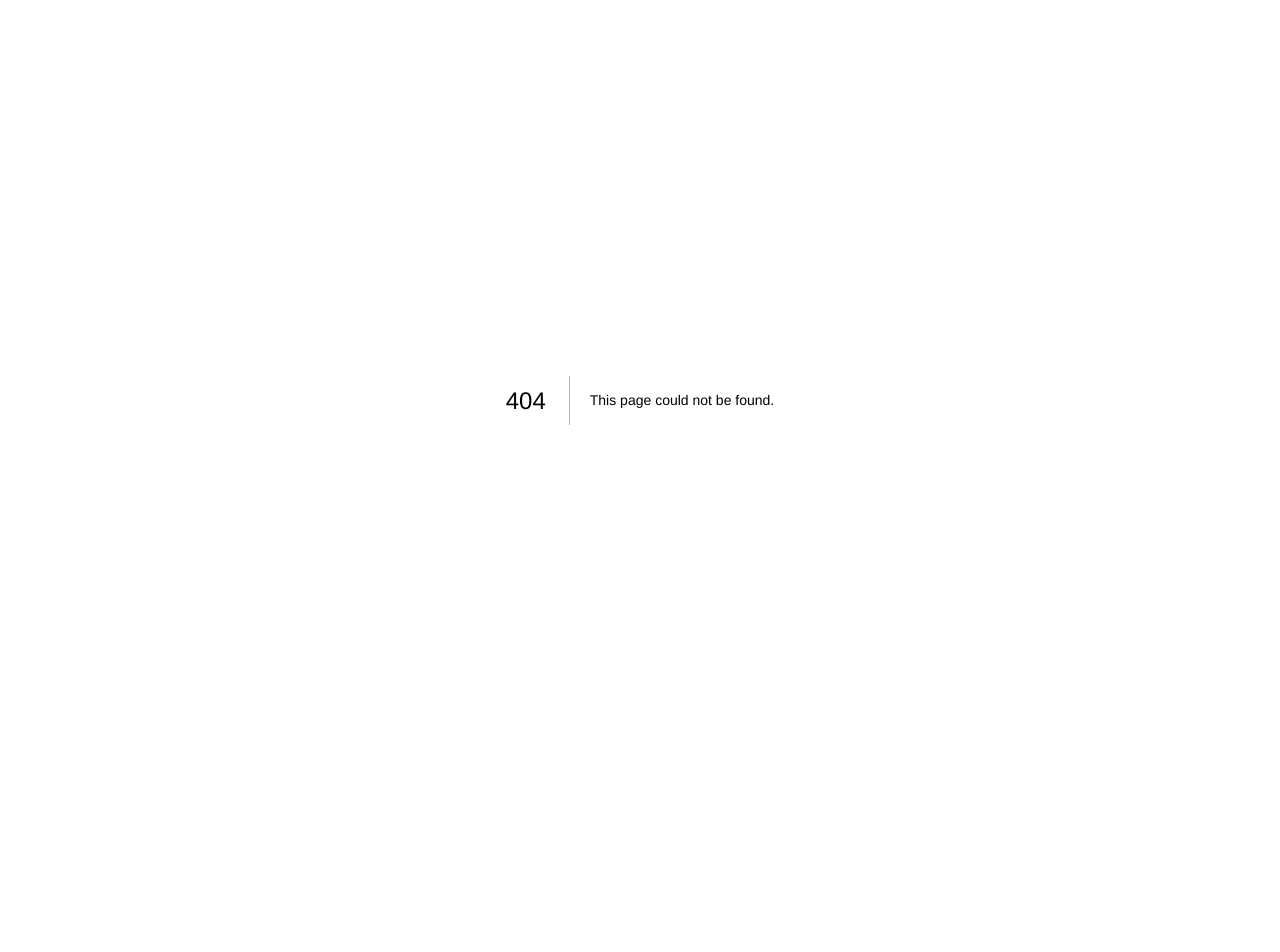
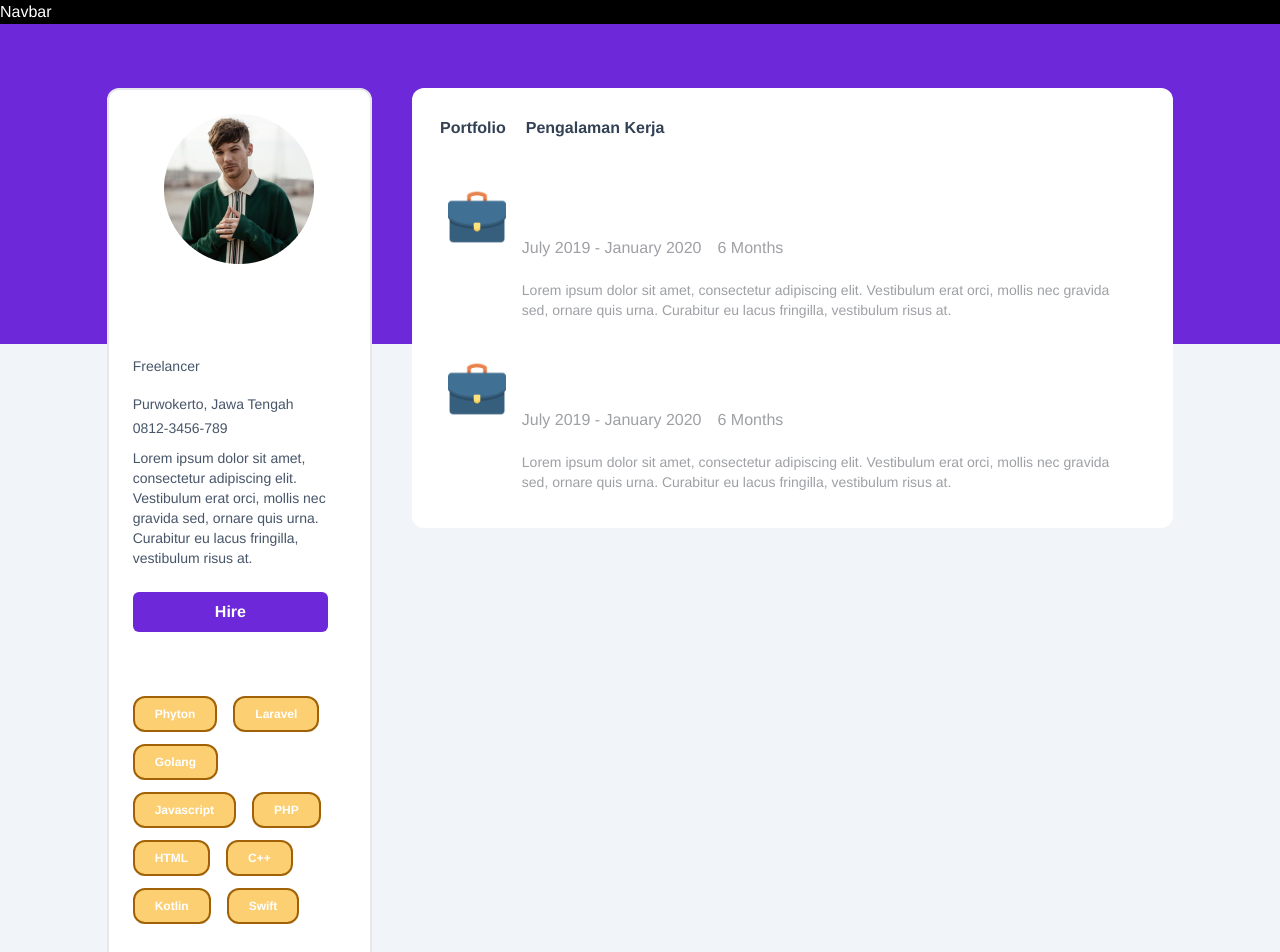
Before and after one commit to Han-Express/Peworld-FE, a Next.js app: page /profile/comp-profile in a window 1280 px wide. Before the commit this address had no page. Shown: the top 952 px of the page. Before the commit the page ends 800 px from the top, so only its background shows below. Built offline with nearby package versions, Linux system fonts and the light colour scheme.

Commit message:
Add company profile

```diff
--- /dev/null
+++ b/src/Layout/CompanyProfile/PengalamanKerja.js
@@ -0,0 +1,48 @@
+const PengalamanKerja = () => {
+  return (
+    <div>
+      <div className="flex m-4">
+        <div className="my-5 w-24 mr-4 mt-6">
+          <img src="/img/suitcase.png" />
+        </div>
+        <div>
+          <div className="mt-4">
+            <h4 className="text-xl font-semibold">Engineer</h4>
+            <h4 className="text-lg">Tokopedia</h4>
+          </div>
+          <div className="flex text-[#9EA0A5]">
+            <h4 className="text-base ">July 2019 - January 2020</h4>
+            <h6 className="ml-4">6 Months</h6>
+          </div>
+          <h4 className="text-sm mt-5 text-[#9EA0A5]">
+            Lorem ipsum dolor sit amet, consectetur adipiscing elit. Vestibulum
+            erat orci, mollis nec gravida sed, ornare quis urna. Curabitur eu
+            lacus fringilla, vestibulum risus at.
+          </h4>
+        </div>
+      </div>
+      <div className="flex m-4">
+        <div className="my-5 w-24 mr-4 mt-6">
+          <img src="/img/suitcase.png" />
+        </div>
+        <div>
+          <div className="mt-4">
+            <h4 className="text-xl font-semibold">Engineer</h4>
+            <h4 className="text-lg">Tokopedia</h4>
+          </div>
+          <div className="flex text-[#9EA0A5]">
+            <h4 className="text-base ">July 2019 - January 2020</h4>
+            <h6 className="ml-4">6 Months</h6>
+          </div>
+          <h4 className="text-sm mt-5 text-[#9EA0A5]">
+            Lorem ipsum dolor sit amet, consectetur adipiscing elit. Vestibulum
+            erat orci, mollis nec gravida sed, ornare quis urna. Curabitur eu
+            lacus fringilla, vestibulum risus at.
+          </h4>
+        </div>
+      </div>
+    </div>
+  );
+};
+
+export default PengalamanKerja;
--- /dev/null
+++ b/src/Layout/CompanyProfile/Portfolio.js
@@ -0,0 +1,32 @@
+const Portfolio = () => {
+  return (
+    <div className="flex flex-wrap mt-3 text-sm justify-center ">
+      <div className="border-1 pr-2 pt-2 text-center">
+        <img className="w-11/12 mx-auto" src="/img/portfolioExample.png" />
+        <p className="">Example</p>
+      </div>
+      <div className="border-1 pr-2 pt-2 text-center">
+        <img className="w-11/12 mx-auto" src="/img/portfolioExample.png" />
+        <p>Example</p>
+      </div>
+      <div className="border-1 pr-2 pt-2 text-center">
+        <img className="w-11/12 mx-auto" src="/img/portfolioExample.png" />
+        <p>Example</p>
+      </div>
+      <div className="border-1 pr-2 pt-2 text-center">
+        <img className="w-11/12 mx-auto" src="/img/portfolioExample.png" />
+        <p>Example</p>
+      </div>
+      <div className="border-1 pr-2 pt-2 text-center">
+        <img className="w-11/12 mx-auto" src="/img/portfolioExample.png" />
+        <p>Example</p>
+      </div>
+      <div className="border-1 pr-2 pt-2 text-center">
+        <img className="w-11/12 mx-auto" src="/img/portfolioExample.png" />
+        <p>Example</p>
+      </div>
+    </div>
+  );
+};
+
+export default Portfolio;
--- /dev/null
+++ b/src/Layout/CompanyProfile/index.js
@@ -0,0 +1,83 @@
+import React, { useState } from "react";
+import Layout from "../../Component/Layout";
+import { HiOutlineMail } from 'react-icons/hi'
+import {TiSocialInstagram} from 'react-icons/ti'
+import { AiFillGithub, AiFillGitlab } from "react-icons/ai";
+import Portfolio from "./Portfolio";
+import PengalamanKerja from "./PengalamanKerja";
+import { useRouter } from "next/router";
+
+const CompanyProfile = () => {
+  // const router = useRouter();
+  // const handleClick = (e) => {
+  //   router.push(`/comp-profile?page=${e.target.value}`);
+  // }
+  const [page, setPage] = useState("")
+  return(
+    <>
+    <Layout>
+    <div className="bg-slate-100 pb-16">
+      <div className="bg-violet-700 h-80 w-full"></div>
+        <div className="my-5 flex w-5/6 mx-auto -mt-64">
+          <div className="bg-white rounded-xl p-6 w-1/3 border-2 mr-10 justify-around">
+            <div>
+              <img className="mx-auto" src="/img/companyProfile.png"/>
+            </div>
+              <h1 className="mt-5 text-lg font-semibold">Louis Tomlison</h1>
+            <div className="text-sm my-4">
+              <p>Web Developer</p>
+              <p className="text-slate-600 mt-2">Freelancer</p>
+            </div>
+            <div className="text-sm text-slate-600 mt-3 leading-6">
+              <p>Purwokerto, Jawa Tengah</p>
+              <p>0812-3456-789</p>
+            </div>
+            <div className="text-sm text-slate-600 mt-2">
+              <p>Lorem ipsum dolor sit amet, consectetur adipiscing elit. Vestibulum erat orci, mollis nec gravida sed, ornare quis urna. Curabitur eu lacus fringilla, vestibulum risus at.
+              </p>
+            </div>
+            <button className="bg-violet-700 hover:opacity-90 transition p-2 my-6 rounded-md w-11/12 text-white font-semibold">Hire</button>
+            <div>
+              <div className="text-lg font-semibold">
+                <p>Skill</p>
+              </div>
+              <div className="flex flex-wrap">
+                <p className="text-xs py-2 px-5 mr-4 mt-3 rounded-xl text-white font-semibold bg-[#FBB017]/60 border-2 border-yellow-700">Phyton</p>
+                <p className="text-xs py-2 px-5 mr-4 mt-3 rounded-xl text-white font-semibold bg-[#FBB017]/60 border-2 border-yellow-700">Laravel</p>
+                <p className="text-xs py-2 px-5 mr-4 mt-3 rounded-xl text-white font-semibold bg-[#FBB017]/60 border-2 border-yellow-700">Golang</p>
+                <p className="text-xs py-2 px-5 mr-4 mt-3 rounded-xl text-white font-semibold bg-[#FBB017]/60 border-2 border-yellow-700">Javascript</p>
+                <p className="text-xs py-2 px-5 mr-4 mt-3 rounded-xl text-white font-semibold bg-[#FBB017]/60 border-2 border-yellow-700">PHP</p>
+                <p className="text-xs py-2 px-5 mr-4 mt-3 rounded-xl text-white font-semibold bg-[#FBB017]/60 border-2 border-yellow-700">HTML</p>
+                <p className="text-xs py-2 px-5 mr-4 mt-3 rounded-xl text-white font-semibold bg-[#FBB017]/60 border-2 border-yellow-700">C++</p>
+                <p className="text-xs py-2 px-5 mr-4 mt-3 rounded-xl text-white font-semibold bg-[#FBB017]/60 border-2 border-yellow-700">Kotlin</p>
+                <p className="text-xs py-2 px-5 mr-4 mt-3 rounded-xl text-white font-semibold bg-[#FBB017]/60 border-2 border-yellow-700">Swift</p>
+              </div>
+            </div>
+            <div className="text-sm text-slate-900 mt-10">
+                    <p className="flex items-center my-4"><span className="mr-2 mt-1"><HiOutlineMail/></span>Louistommo@gmail.com</p>
+                    <p className="flex items-center my-4"><span className="mr-2 mt-1"><TiSocialInstagram/></span>@Louist91</p>
+                    <p className="flex items-center my-4"><span className="mr-2 mt-1"><AiFillGithub/></span>@Louistommo</p>
+                    <p className="flex items-center my-4"><span className="mr-2 mt-1"><AiFillGitlab/></span>@Louistommo91</p>
+                  </div>
+          </div>
+        <div className="bg-white rounded-xl p-5 w-full h-fit">
+          <div className="px-2 py-2">
+            <div>
+              <button className={`hover:underline font-semibold focus:underline focus:text-violet-700 mr-5 underline-offset-8 ${page === 'Portfolio' ? 'underline text-violet-700' : 'text-slate-700'}`}  onClick={(e) => setPage(e.target.value)} value={'Portfolio'}>
+                Portfolio
+              </button>
+              <button className={`hover:underline  font-semibold focus:underline focus:text-violet-700 underline-offset-8 ${page === 'PengalamanKerja' ? 'underline text-violet-700' : 'text-slate-700'}`} onClick={(e) => setPage(e.target.value)} value={'PengalamanKerja'}>
+                Pengalaman Kerja
+              </button>
+            </div>
+          </div>
+          {page === "Portfolio" ? <Portfolio/> : <PengalamanKerja/>}
+        </div>
+      </div>
+    </div>
+    </Layout>
+    </>
+  )
+}
+
+export default CompanyProfile;
--- a/src/pages/index.js
+++ b/src/pages/index.js
@@ -5,6 +5,7 @@ export default function Home() {
   return (
     <Layout>
       <div className="underline text-blue-800"><Link href="/profile">Ini Home ngelink ke profile</Link></div>
+      <div className="underline text-blue-800"><Link href="/profile/comp-profile">Ini Home ngelink ke profile company</Link></div>
     </Layout>
   )
 }
--- /dev/null
+++ b/src/pages/profile/comp-profile/index.js
@@ -0,0 +1,12 @@
+import React from "react";
+import CompanyProfile from "../../../Layout/CompanyProfile";
+
+const company = () => {
+  return (
+    <>
+    <CompanyProfile/>
+    </>
+  )
+}
+
+export default company
--- a/src/pages/profile/index.js
+++ b/src/pages/profile/index.js
@@ -5,7 +5,9 @@ import Profile from '../../Layout/Profile'
 
 const showProfile = () => {
   return (
+    <>
     <Profile/>
+    </>
   )
 }
 
```
Also changed, not shown: public/img/portfolioExample.png (added), public/img/suitcase.png (added).
